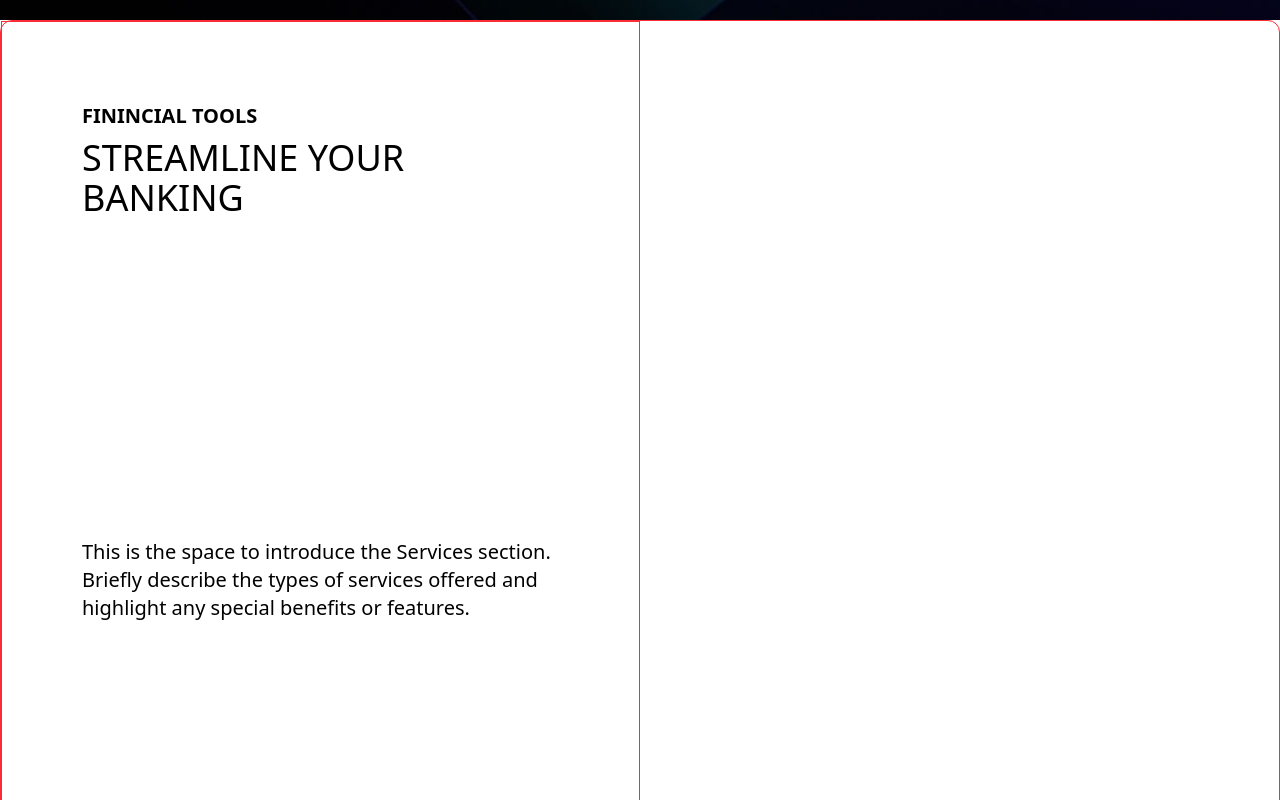
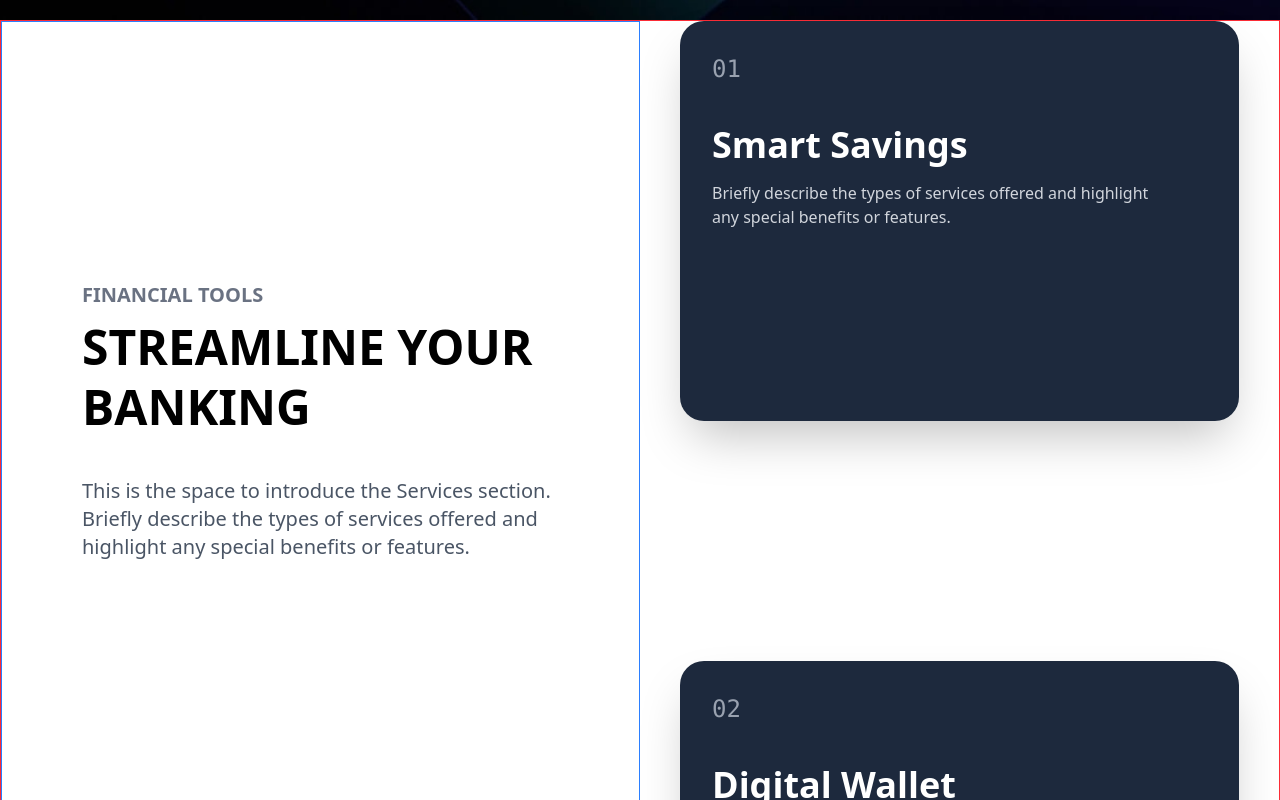
Before and after one commit to Sherrrrryyy/bank-website, a Next.js app: page / in a window 1280 px wide. Shown: the part 780-1580 px from the top of the page. Built offline with nearby package versions, Linux system fonts and the light colour scheme.

Commit message:
Add FinancialSection component with sticky card layout and animation effects

```diff
--- a/app/globals.css
+++ b/app/globals.css
@@ -1 +1,16 @@
 @import "tailwindcss";
+
+/* This adds a slight zoom-out effect to cards as they stack */
+.sticky {
+  view-timeline-name: --item;
+}
+
+.sticky > div {
+  animation: scale linear both;
+  animation-timeline: --item;
+  animation-range: exit 0% exit 100%;
+}
+
+@keyframes scale {
+  to { transform: scale(0.9); opacity: 0.8; }
+}
--- /dev/null
+++ b/components/Cards.tsx
@@ -0,0 +1,20 @@
+import React from "react";
+
+type CradsProps = {
+  variant: "primary" | "secondary";
+  title: string;
+  paragraph: string;
+  number: string;
+};
+
+const Cards = ({ variant, title, paragraph, number }: CradsProps) => {
+  return (
+    <div className="sticky top-10 h-[400px] w-full rounded-3xl bg-slate-800 p-8 shadow-2xl transition-transform duration-300">
+      <span className="text-gray-400 text-2xl font-mono">{number}</span>
+      <h2 className="text-white text-4xl font-bold mt-10">{title}</h2>
+      <p className="text-gray-300 mt-4 max-w-md">{paragraph}</p>
+    </div>
+  );
+};
+
+export default Cards;
--- a/components/FinincialTools.tsx
+++ b/components/FinincialTools.tsx
@@ -1,17 +1,32 @@
 import React from "react";
-import HeroSection from "./HeroSection";
+import Cards from '../components/Cards'
 
-const FinincialTools = () => {
+type ToolCard = {
+  title: string;
+  number: string;
+  variant: 'primary' | 'secondary';
+}
+
+const FinancialSection = () => {
+  const cardData: ToolCard[] = [
+    { title: "Smart Savings", number: "01", variant: "primary" },
+    { title: "Digital Wallet", number: "02", variant: "secondary" },
+    { title: "Crypto Exchange", number: "03", variant: "primary" },
+    { title: "Investment Manager", number: "04", variant: "secondary" },
+  ];
+
   return (
-    <section className="bg-white rounded-t-xl border border-red-500 w-full h-screen container flex flex-col">
-      {/* LEFT SIDE */}
-      <div className="w-1/2 p-20 border border-red-500 h-full">
-        <div className="flex flex-1 flex-col gap-2 justify-center pb-30">
-          <h4 className="text-xl font-bold">FININCIAL TOOLS</h4>
-          <h1 className="text-4xl">STREAMLINE YOUR BANKING</h1>
+    <section className="relative flex w-full border border-red-500">
+      {/* LEFT SIDE: This stays pinned while scrolling */}
+      <div className="sticky top-0 h-screen w-1/2 p-20 flex flex-col justify-center border border-blue-500">
+        <div className="flex flex-col gap-2">
+          <h4 className="text-xl font-bold text-gray-500">FINANCIAL TOOLS</h4>
+          <h1 className="text-5xl font-extrabold uppercase leading-tight">
+            Streamline Your <br /> Banking
+          </h1>
         </div>
-        <div className="pt-50">
-          <p className="text-xl">
+        <div className="pt-10">
+          <p className="text-xl text-gray-600">
             This is the space to introduce the Services section. Briefly
             describe the types of services offered and highlight any special
             benefits or features.
@@ -19,10 +34,25 @@ const FinincialTools = () => {
         </div>
       </div>
 
-{/* RIGHT SIDE */}
-
+      {/* RIGHT SIDE: This contains the scrollable, stackable cards */}
+      <div className="w-1/2 px-10 pb-[20vh] space-y-[30vh]">
+        {cardData.map((card, index) => (
+          <div
+            key={index}
+            className="sticky"
+            style={{ top: `${10 + index * 2}rem` }} // Creates the slight offset overlap
+          >
+            <Cards
+              variant={card.variant}
+              title={card.title}
+              paragraph="Briefly describe the types of services offered and highlight any special benefits or features."
+              number={card.number}
+            />
+          </div>
+        ))}
+      </div>
     </section>
   );
 };
 
-export default FinincialTools;
+export default FinancialSection;
```
